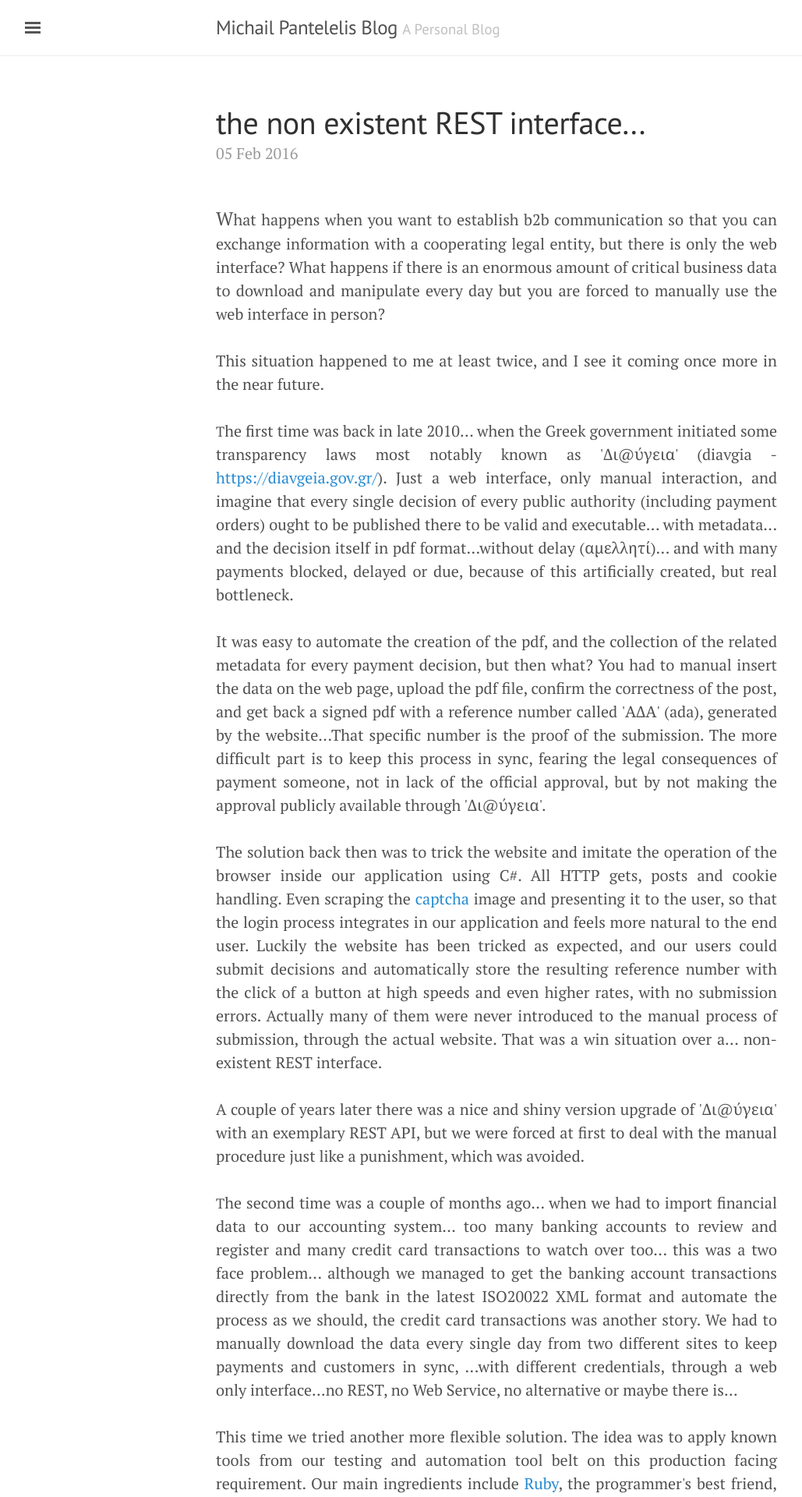
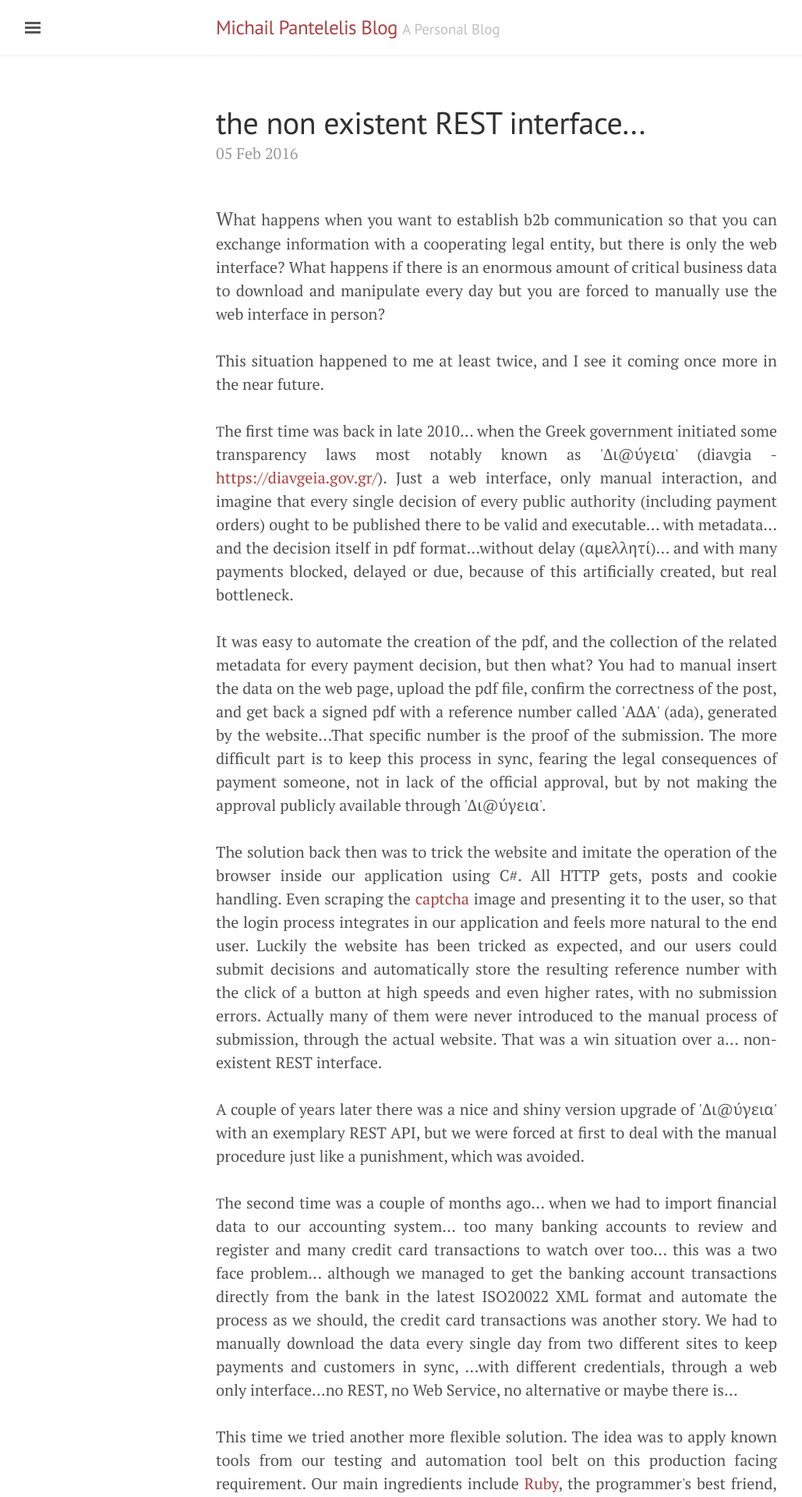
Before and after one commit to mpantel/mpantel.github.io, a Jekyll site: the page built from _posts/2016-02-05-the-non-existent-rest-interface.html, in a window 1280 px wide. Shown: the top 1920 px of the page at 78% size, without its empty margins (3-1032 px from the left). Built offline with Jekyll 4.4.1, drawn with Linux system fonts in a browser that asks for light colours; comment, search, counter and statistics services are not loaded.

Commit message:
changed to Lanyon

```diff
--- a/_layouts/default.html
+++ b/_layouts/default.html
@@ -3,7 +3,7 @@
 
   {% include head.html %}
 
-  <body>
+  <body class="theme-base-08">
 
     {% include sidebar.html %}
 
--- a/index.html
+++ b/index.html
@@ -14,7 +14,7 @@
 
     <span class="post-date">{{ post.date | date_to_string }}</span>
 
-    {{ post.content }}
+    {{ post.excerpt }}
   </div>
   {% endfor %}
 </div>
```
